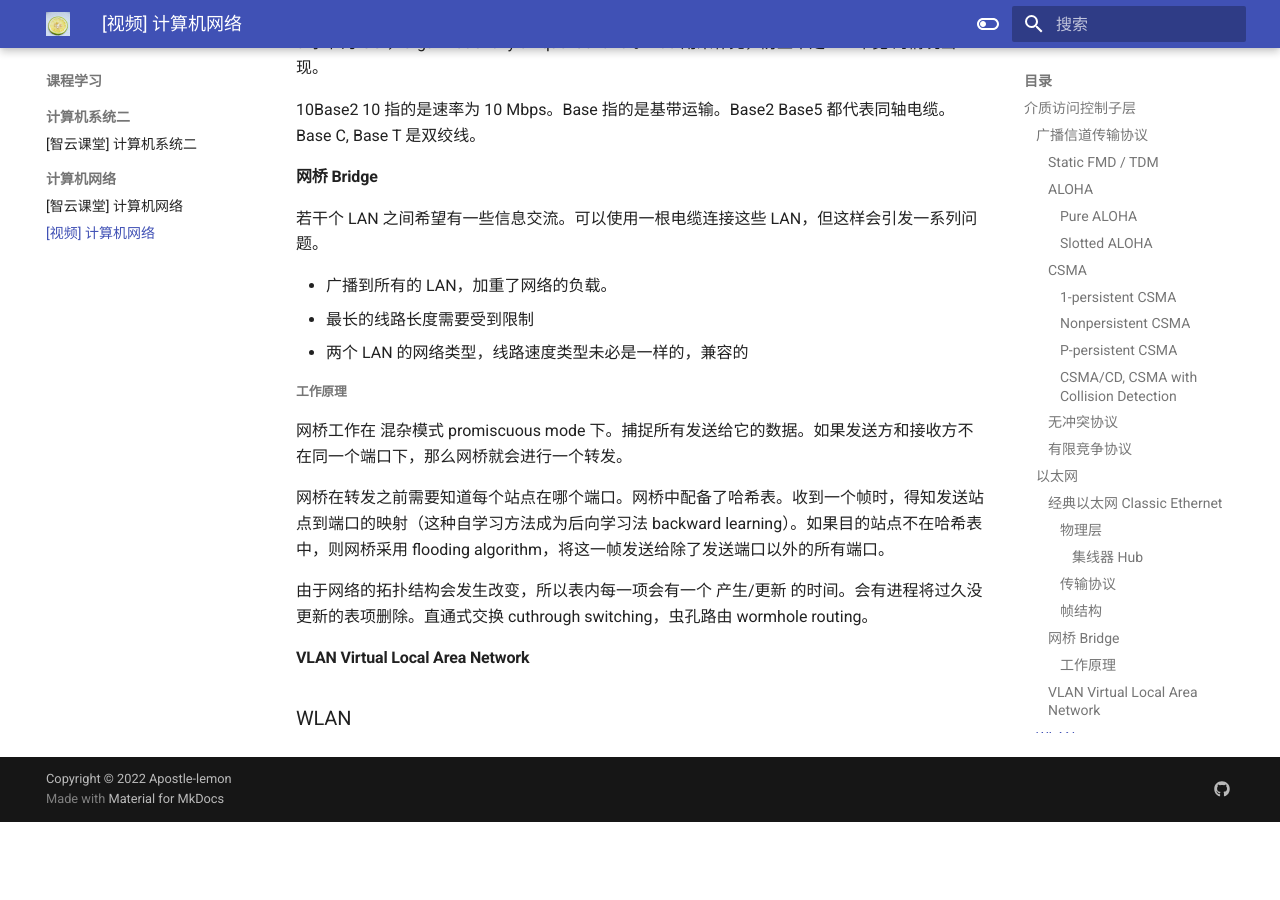
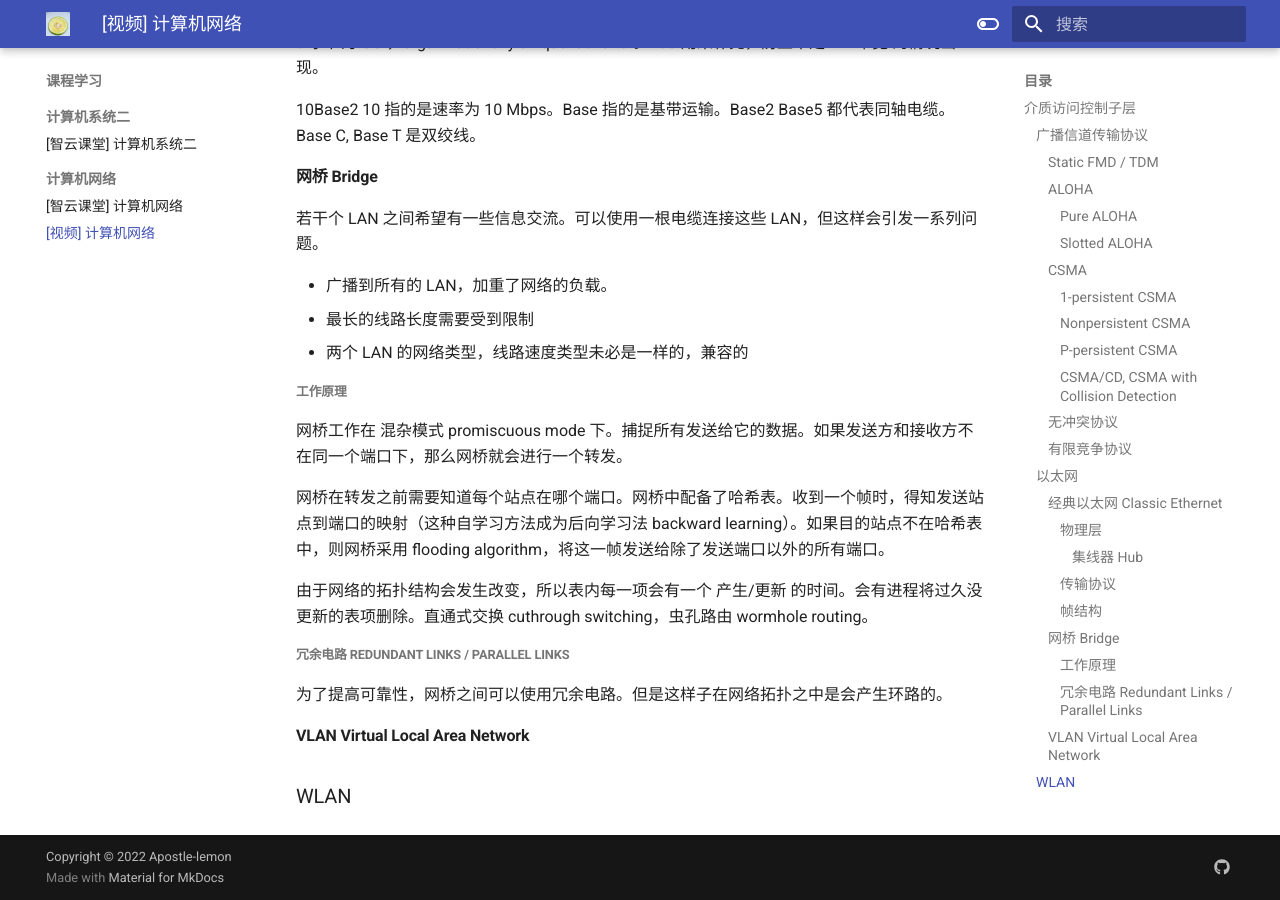
Before and after one commit to Apostle-lemon/Apostle-lemon.github.io, an MkDocs documentation site: the page built from docs/课程学习/计算机网络/【视频】计算机网络.md, in a window 1280 px wide and 900 px high, scrolled down 2334 px. Built offline with MkDocs 1.6.1 and Material for MkDocs 9.7.7, drawn with Linux system fonts in a browser that asks for light colours; before the commit the page ends 3156 px from its top, so only the background shows below that.

Commit message:
vault backup: 2022-10-28 11:02:02
Affected files:
docs/课程学习/计算机网络/【视频】计算机网络.md

```diff
--- a/docs/课程学习/计算机网络/【视频】计算机网络.md
+++ b/docs/课程学习/计算机网络/【视频】计算机网络.md
@@ -108,6 +108,10 @@ ALOHA, additive links on-line hawaii area。对没有 hawaii 代表的就是夏
 
 由于网络的拓扑结构会发生改变，所以表内每一项会有一个 产生/更新 的时间。会有进程将过久没更新的表项删除。直通式交换 cuthrough switching，虫孔路由 wormhole routing。
 
+##### 冗余电路 Redundant Links / Parallel Links
+
+为了提高可靠性，网桥之间可以使用冗余电路。但是这样子在网络拓扑之中是会产生环路的。
+
 #### VLAN Virtual Local Area Network
 
 ### WLAN
```
